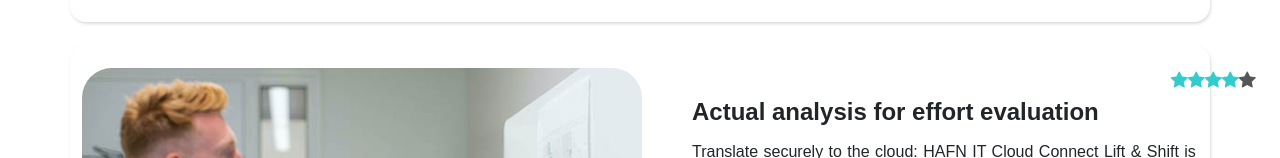
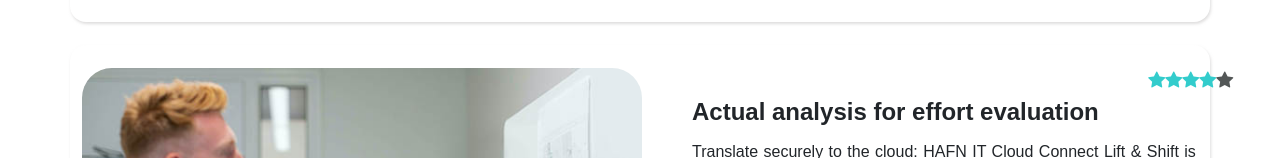
Before and after one commit to pecons/PruebaHappy, an Angular app: page / in a window 1280 px wide. Shown: the part 306-464 px from the top of the page. Built offline with nearby package versions, Linux system fonts and the light colour scheme.

Commit message:
minor change

```diff
--- a/src/app/core/components/desc-and-prices/desc-and-prices.component.html
+++ b/src/app/core/components/desc-and-prices/desc-and-prices.component.html
@@ -1,7 +1,7 @@
 <div fxLayout="row" fxLayoutAlign="start start">
     <img class="descImg" src="/assets/imgs/descImg.jpg" alt="img descriptiva del producto">
     <div  fxLayout="column">
-        <span style="color: #33cccc;font-size: 17px; padding-left: 10px;" fxLayout="row" fxLayoutAlign="end center">
+        <span style="color: #33cccc;font-size: 17px; padding-right: 4%;" fxLayout="row" fxLayoutAlign="end center">
             <i  class="bi bi-star-fill"></i>
             <i  class="bi bi-star-fill"></i>
             <i  class="bi bi-star-fill"></i>
```
